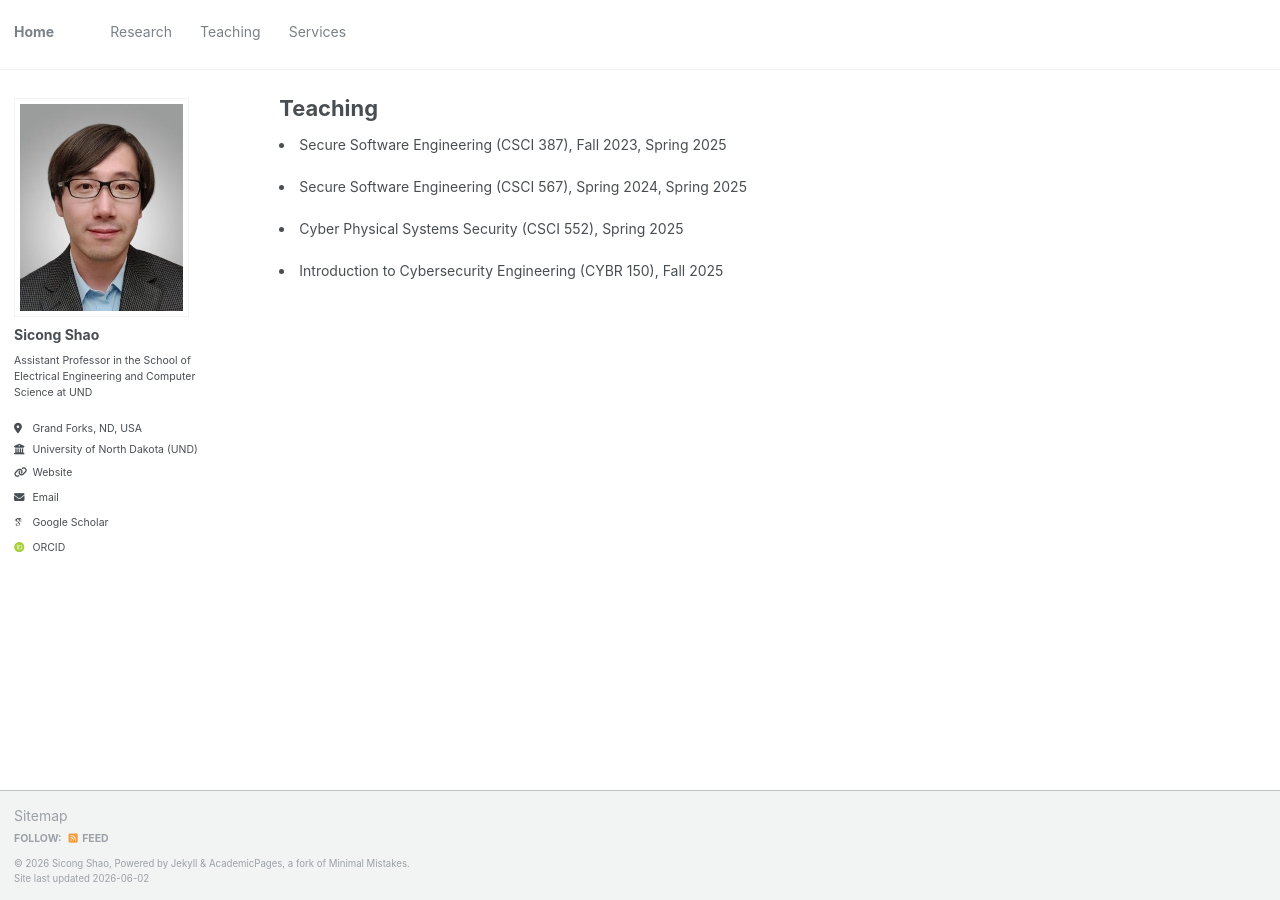
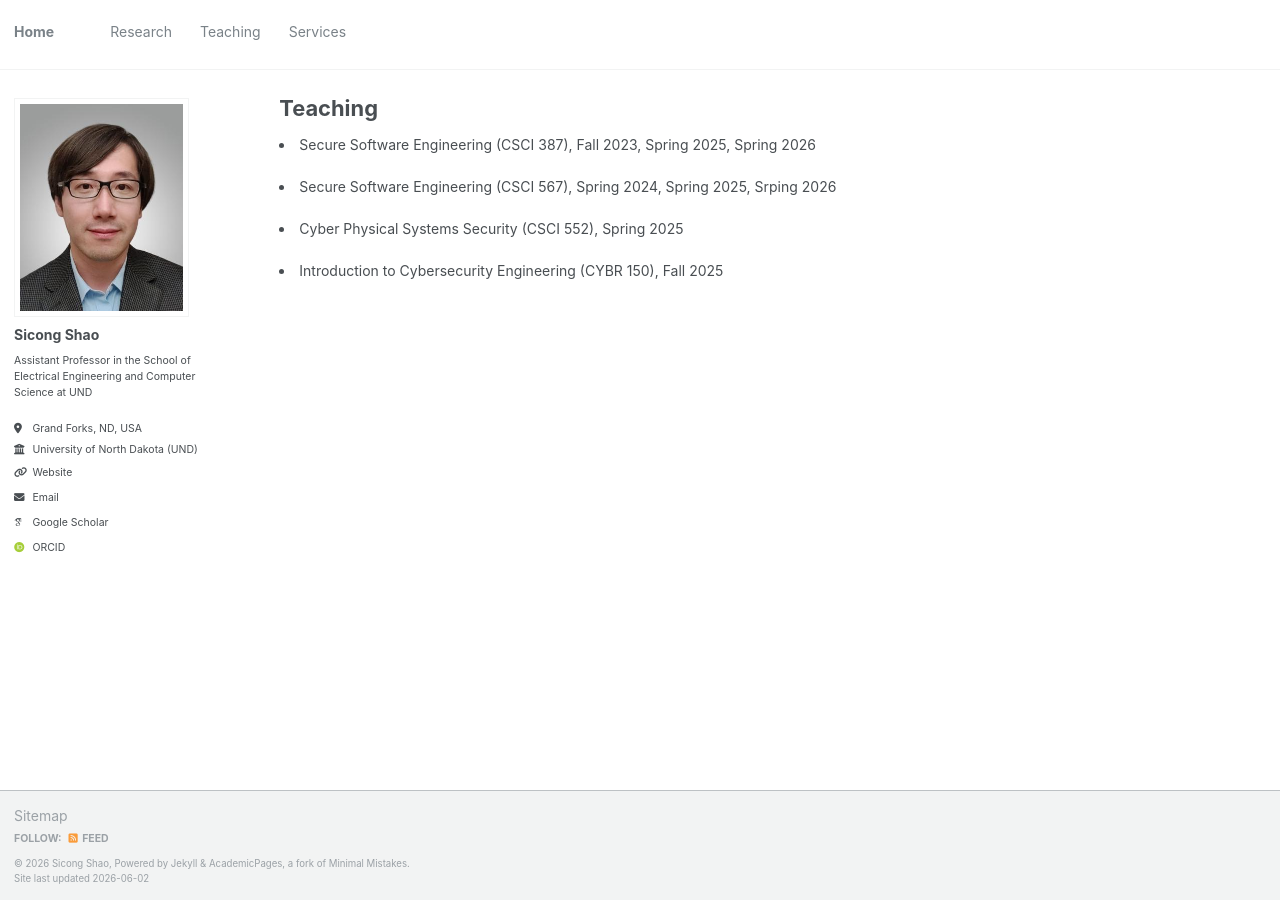
Before and after one commit to sicongshao/sicongshao.github.io, a Jekyll site: the page built from _pages/teaching.html, in a window 1280 px wide. Built offline with Jekyll 4.4.1, drawn with Linux system fonts in a browser that asks for light colours; some web fonts are replaced.

Commit message:
first commit

```diff
--- a/_pages/teaching.html
+++ b/_pages/teaching.html
@@ -8,11 +8,11 @@ author_profile: true
 <ul style="list-style-type:square;"></ul>
 
 <li>
-Secure Software Engineering (CSCI 387), Fall 2023, Spring 2025
+Secure Software Engineering (CSCI 387), Fall 2023, Spring 2025, Spring 2026
 </li>
 <br>
 <li>
-Secure Software Engineering (CSCI 567), Spring 2024, Spring 2025
+Secure Software Engineering (CSCI 567), Spring 2024, Spring 2025, Srping 2026
 </li>
 <br>
 <li>
```
